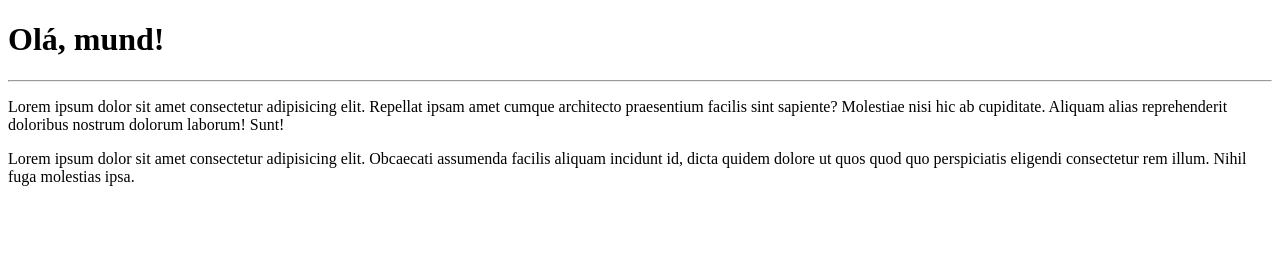
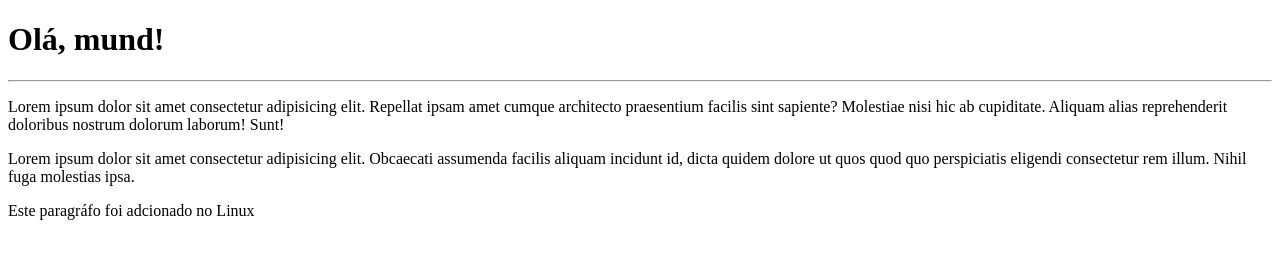
Before and after one commit to academicodan/Ola-Mundo, a plain HTML site: page site-exemplo/index.html in a window 1280 px wide. Drawn offline with Linux system fonts and the light colour scheme.

Commit message:
Mudei o arquivo linux

```diff
--- a/site-exemplo/index.html
+++ b/site-exemplo/index.html
@@ -10,5 +10,6 @@
     <hr>
     <p>Lorem ipsum dolor sit amet consectetur adipisicing elit. Repellat ipsam amet cumque architecto praesentium facilis sint sapiente? Molestiae nisi hic ab cupiditate. Aliquam alias reprehenderit doloribus nostrum dolorum laborum! Sunt!</p>
     <p>Lorem ipsum dolor sit amet consectetur adipisicing elit. Obcaecati assumenda facilis aliquam incidunt id, dicta quidem dolore ut quos quod quo perspiciatis eligendi consectetur rem illum. Nihil fuga molestias ipsa.</p>
+    <p>Este paragráfo foi adcionado no Linux</p>
 </body>
 </html>
```
